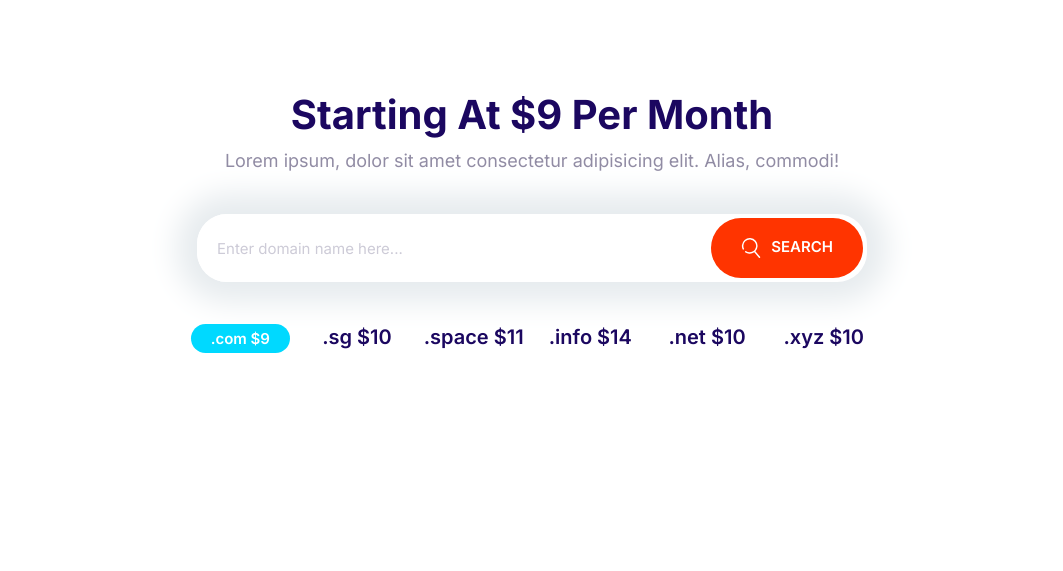
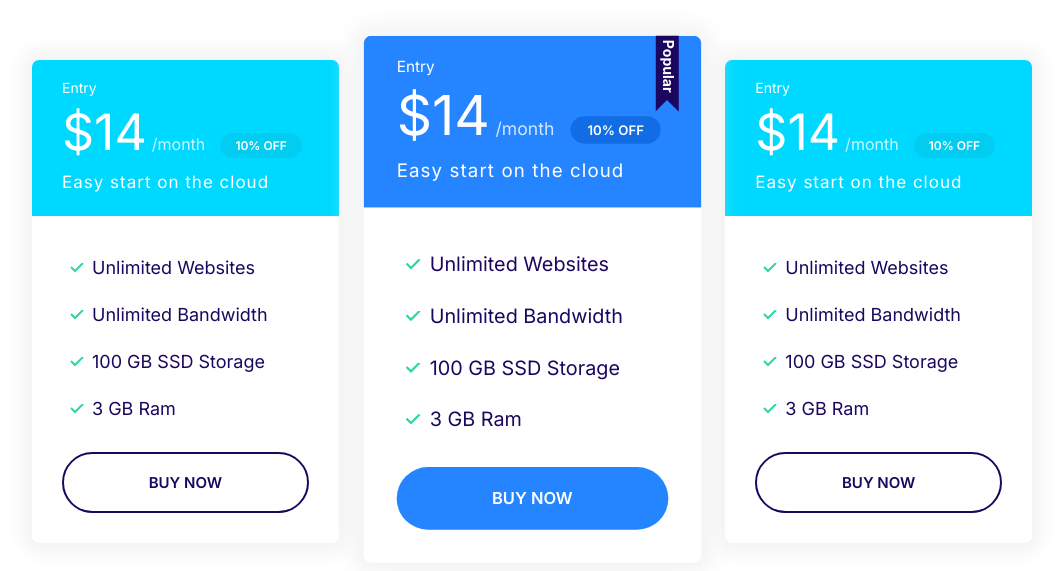
Before and after one commit to stevevincent17/StephensSite, a plain HTML site: page index.html in a window 1280 px wide. Shown: the whole page, without its empty margins (108-1171 px from the left). Drawn offline with Linux system fonts and the light colour scheme.

Commit message:
Building plans block

```diff
--- a/CSS/styles.css
+++ b/CSS/styles.css
@@ -328,11 +328,19 @@ a {
   color: #fff;
 }
 
+.card--primary .badge--primary {
+  background: #126de4;
+}
+
 .card--secondary .badge--secondary {
   background: #02cdf1;
 }
 
 /* Plans */
+
+.plan {
+  transition: transform 0.2s ease-out;
+}
 
 .plan__name {
   color: #fff;
@@ -361,6 +369,10 @@ a {
   margin-bottom: 2rem;
 }
 
+.plan--popular {
+  transform: scale(1.1);
+}
+
 .plan--popular .card__header {
   position: relative;
 }
@@ -372,6 +384,20 @@ a {
   position: absolute;
   top: -6px;
   right: 5%;
+}
+
+@media screen and (min-width: 1024px) {
+  .plan--popular .card__header::before {
+    width: 30px;
+  }
+}
+
+.plan:hover {
+  transform: scale(1.05);
+}
+
+.plan--popular:hover {
+  transform: scale(1.15);
 }
 
 @media screen and (min-width: 1024px) {
@@ -745,3 +771,14 @@ a {
     grid-template-columns: repeat(auto-fit, minmax(10rem, 1fr));
   }
 }
+
+/* Plans Block */
+
+.block-plans .grid {
+  gap: 8rem 4rem;
+}
+
+.block-plans .card {
+  max-width: 500px;
+  margin: 0 auto;
+}
--- a/index.html
+++ b/index.html
@@ -15,34 +15,69 @@
     <link rel="stylesheet" href="CSS/normalize.css" />
   </head>
   <body>
-    <section class="block container block-domain">
-      <header class="block__header">
-        <h2>Starting At $9 Per Month</h2>
-        <p>
-          Lorem ipsum, dolor sit amet consectetur adipisicing elit. Alias,
-          commodi!
-        </p>
-      </header>
-      <div class="input-group">
-        <input
-          type="text"
-          class="input"
-          placeholder="Enter domain name here..."
-        />
-        <button class="btn btn--accent">
-          <svg class="icon icon--white">
-            <use xlink:href="images/sprite.svg#search"></use></svg
-          >Search
-        </button>
+    <section class="block container block-plans">
+      <div class="grid grid--1x3">
+        <div class="plan">
+          <div class="card card--secondary">
+            <header class="card__header">
+              <h3 class="plan__name">Entry</h3>
+              <span class="plan__price">$14</span>
+              <span class="plan__billing-cycle">/month</span>
+              <span class="badge badge--secondary badge--small">10% OFF</span>
+              <span class="plan__description">Easy start on the cloud</span>
+            </header>
+            <div class="card__body">
+              <ul class="list list--tick">
+                <li class="list__item">Unlimited Websites</li>
+                <li class="list__item">Unlimited Bandwidth</li>
+                <li class="list__item">100 GB SSD Storage</li>
+                <li class="list__item">3 GB Ram</li>
+              </ul>
+              <button class="btn btn--outline btn--block">Buy Now</button>
+            </div>
+          </div>
+        </div>
+        <div class="plan plan--popular">
+          <div class="card card--primary">
+            <header class="card__header">
+              <h3 class="plan__name">Entry</h3>
+              <span class="plan__price">$14</span>
+              <span class="plan__billing-cycle">/month</span>
+              <span class="badge badge--primary badge--small">10% OFF</span>
+              <span class="plan__description">Easy start on the cloud</span>
+            </header>
+            <div class="card__body">
+              <ul class="list list--tick">
+                <li class="list__item">Unlimited Websites</li>
+                <li class="list__item">Unlimited Bandwidth</li>
+                <li class="list__item">100 GB SSD Storage</li>
+                <li class="list__item">3 GB Ram</li>
+              </ul>
+              <button class="btn btn--primary btn--block">Buy Now</button>
+            </div>
+          </div>
+        </div>
+        <div class="plan">
+          <div class="card card--secondary">
+            <header class="card__header">
+              <h3 class="plan__name">Entry</h3>
+              <span class="plan__price">$14</span>
+              <span class="plan__billing-cycle">/month</span>
+              <span class="badge badge--secondary badge--small">10% OFF</span>
+              <span class="plan__description">Easy start on the cloud</span>
+            </header>
+            <div class="card__body">
+              <ul class="list list--tick">
+                <li class="list__item">Unlimited Websites</li>
+                <li class="list__item">Unlimited Bandwidth</li>
+                <li class="list__item">100 GB SSD Storage</li>
+                <li class="list__item">3 GB Ram</li>
+              </ul>
+              <button class="btn btn--outline btn--block">Buy Now</button>
+            </div>
+          </div>
+        </div>
       </div>
-      <ul class="list block-domain__prices">
-        <li><span class="badge badge--secondary">.com $9</span></li>
-        <li>.sg $10</li>
-        <li>.space $11</li>
-        <li>.info $14</li>
-        <li>.net $10</li>
-        <li>.xyz $10</li>
-      </ul>
     </section>
 
     <script src="js/main.js"></script>
```
Also changed, not shown: components/plans-block.html (added, +66 -0 lines).
